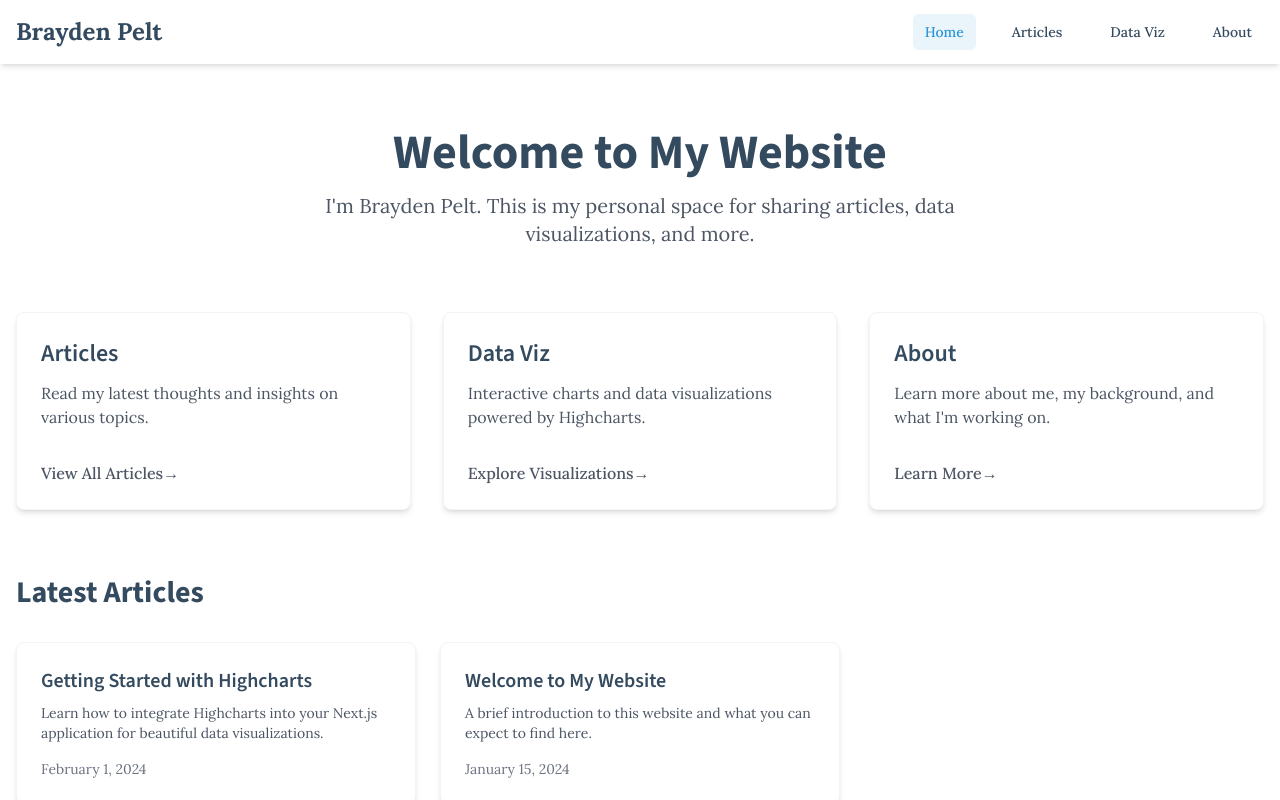
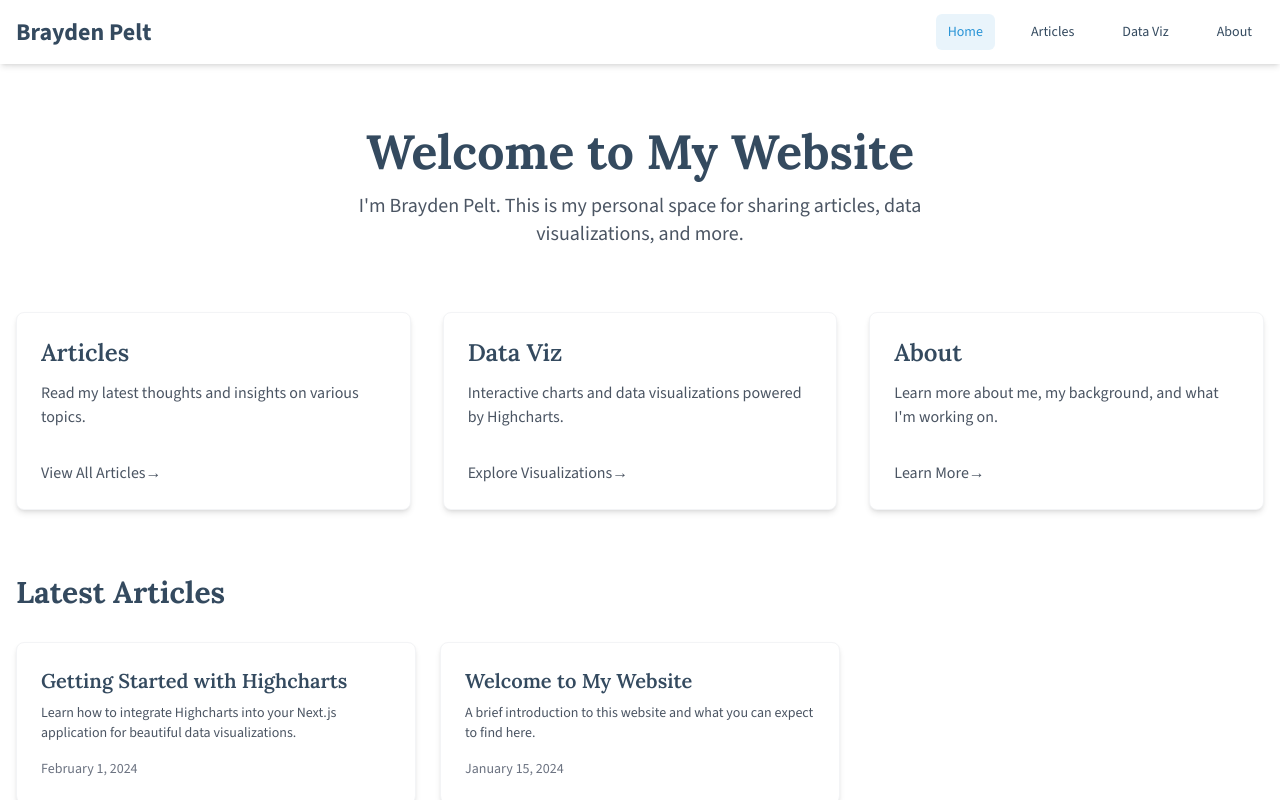
Before and after one commit to Reel48/braydenpelt.com, a Next.js app: page / in a window 1280 px wide. Shown: the top 800 px of the page. Built offline with nearby package versions, Linux system fonts and the light colour scheme.

Commit message:
Swap fonts: Lora serif for headings, Source Sans 3 for body text

```diff
--- a/app/articles/[slug]/page.tsx
+++ b/app/articles/[slug]/page.tsx
@@ -53,7 +53,7 @@ export default async function ArticlePage({
           prose-strong:text-gray-900 dark:prose-strong:text-gray-100
           prose-code:text-anchor-navy dark:prose-code:text-gray-300
           prose-pre:bg-gray-900 dark:prose-pre:bg-gray-800
-          prose-li:font-body"
+          prose-li:font-body prose-ul:font-body prose-ol:font-body"
         dangerouslySetInnerHTML={{ __html: contentHtml }}
       />
     </article>
--- a/app/globals.css
+++ b/app/globals.css
@@ -28,12 +28,12 @@ body {
 
 @layer base {
   h1, h2, h3, h4, h5, h6 {
-    font-family: var(--font-heading), Arial, Helvetica, sans-serif;
+    font-family: var(--font-heading), Georgia, serif;
     font-weight: 600;
   }
 
   body {
-    font-family: var(--font-body), Georgia, serif;
+    font-family: var(--font-body), Arial, Helvetica, sans-serif;
   }
 }
 
--- a/app/layout.tsx
+++ b/app/layout.tsx
@@ -4,17 +4,17 @@ import './globals.css'
 import Navbar from '@/components/Navbar'
 import Footer from '@/components/Footer'
 
-// McKinsey-style typography: serif for body, sans-serif for headings
+// McKinsey-style typography: serif for headings, sans-serif for body
 const lora = Lora({
   subsets: ['latin'],
-  variable: '--font-body',
+  variable: '--font-heading',
   display: 'swap',
 })
 
 const sourceSansPro = Source_Sans_3({
   subsets: ['latin'],
   weight: ['400', '600', '700'],
-  variable: '--font-heading',
+  variable: '--font-body',
   display: 'swap',
 })
 
--- a/tailwind.config.js
+++ b/tailwind.config.js
@@ -8,8 +8,8 @@ module.exports = {
   theme: {
     extend: {
       fontFamily: {
-        body: ['var(--font-body)', 'Georgia', 'serif'],
-        heading: ['var(--font-heading)', 'Arial', 'Helvetica', 'sans-serif'],
+        body: ['var(--font-body)', 'Arial', 'Helvetica', 'sans-serif'],
+        heading: ['var(--font-heading)', 'Georgia', 'serif'],
       },
       colors: {
         // Main Colors
```
